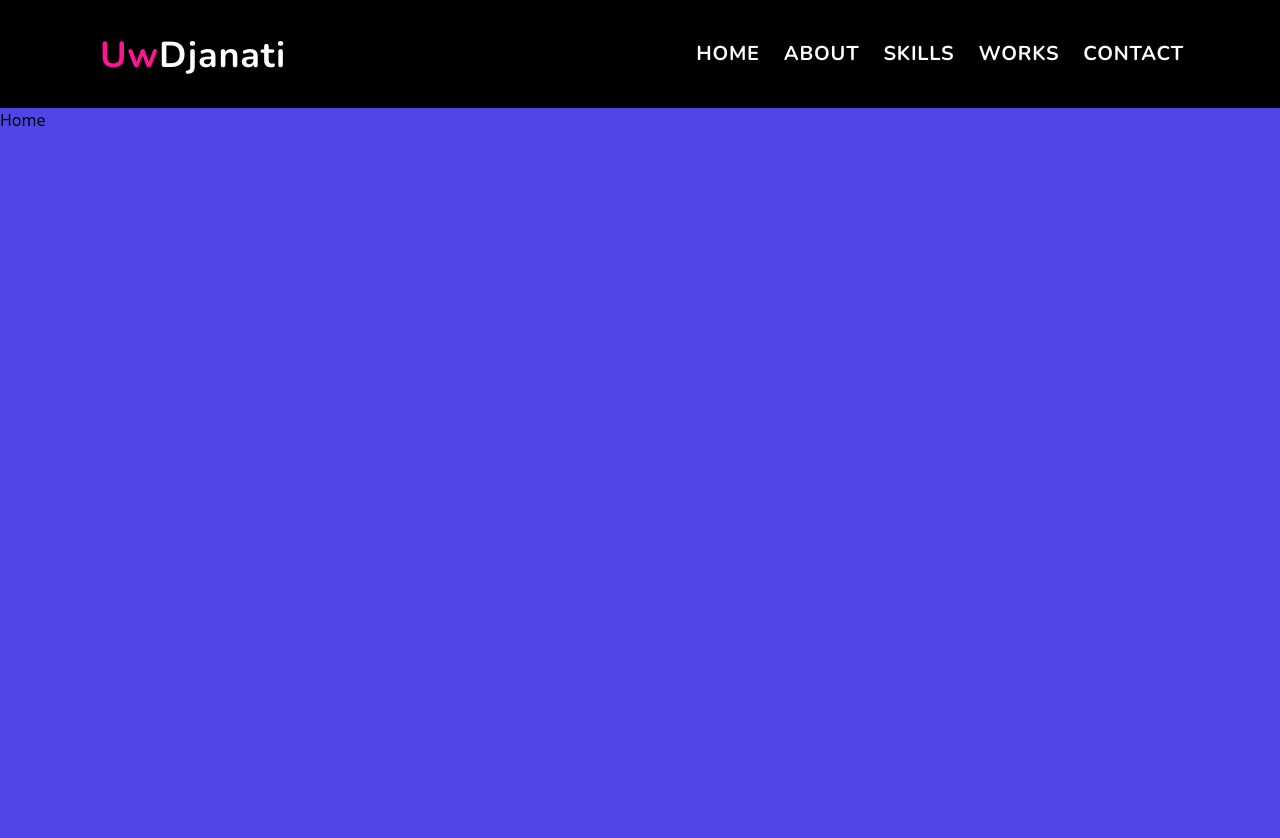
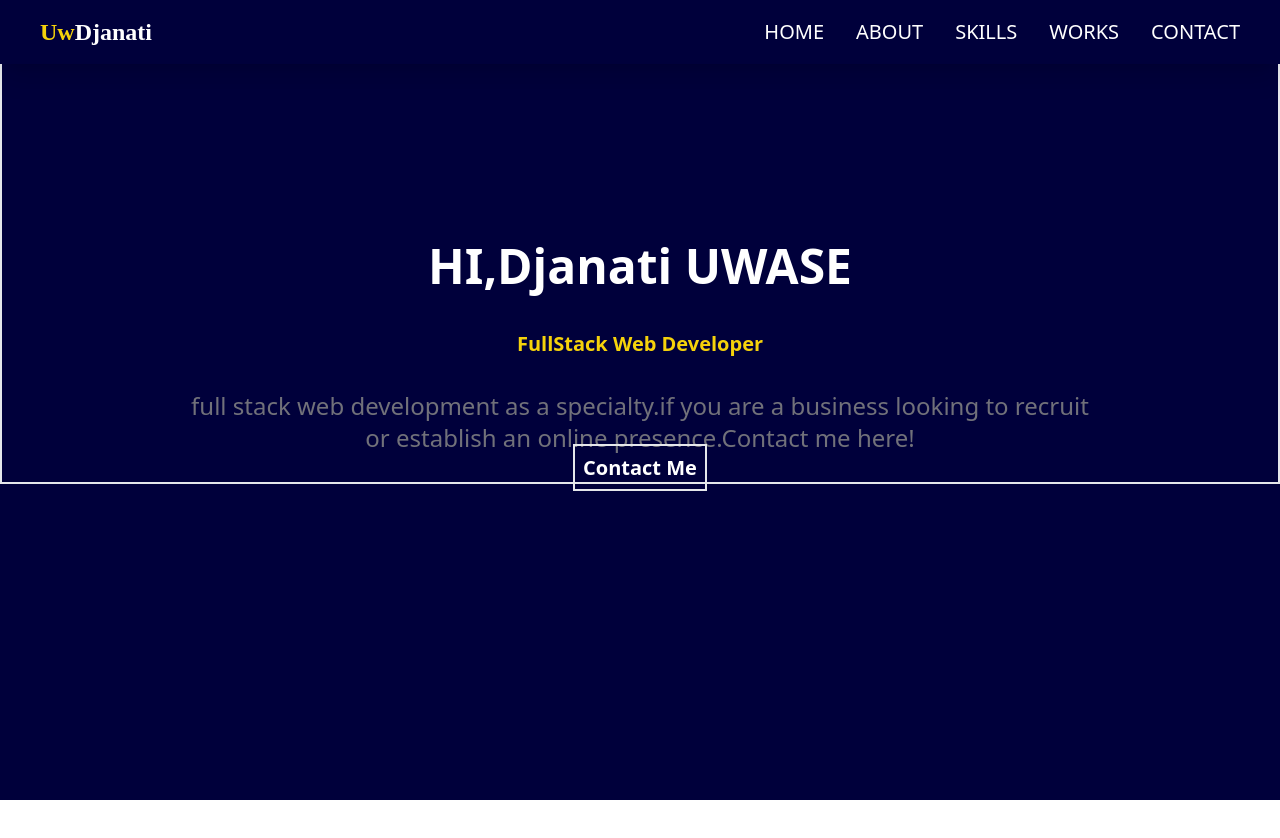
Before and after one commit to uwdjany/Personal-website-portfolio, a React (Create React App) app: page / in a window 1280 px wide. Shown: the top 838 px of the page. After the commit the page ends 800 px from the top, so only its background shows below. Built offline with nearby package versions, Linux system fonts and the light colour scheme.

Commit message:
home section added

```diff
--- a/src/App.js
+++ b/src/App.js
@@ -1,14 +1,14 @@
 import logo from './logo.svg';
 import './App.css';
 import Nav from './component/navBar';
-import Home from './component/home';
+import Home from './view/home';
 
 function App() {
   return (
     <>
     <Nav/>
 
-    <div className='w-full h-screen bg-indigo-600'>
+    <div className=''>
     <Home/>
     </div>
     </>
--- /dev/null
+++ b/src/component/buttonComponent.js
@@ -0,0 +1,15 @@
+import React from 'react'
+
+const Button = (props) => {
+  return (
+    <div className=''>
+
+
+    <a href="/" className='border-2 p-2 mt-4 text-xl font-bold text-white'>
+    {props.children}
+    </a>
+    </div>
+  )
+}
+
+export default Button
--- a/src/component/home.js
+++ /dev/null
@@ -1,9 +0,0 @@
-import React from 'react'
-
-const Home = () => {
-  return (
-    <div>Home</div>
-  )
-}
-
-export default Home
--- a/src/component/navBar.js
+++ b/src/component/navBar.js
@@ -8,44 +8,38 @@ const Nav = () => {
         {name:"works",link:"/"},
         {name:"contact",link:"/"},
     ]
-    const [open , setOpen]  = useState('false')
+    const [open , setOpen]  = useState(false)
   return (
 
-    <div className='md:flex md:justify-between py-6 bg-black text-white font-body tracking-wider font-bold block'>
-    <div className='flex justify-between px-5'>
-    <div className='md:text-4xl text-3xl md:mt-3 md:ml-20'>
+    <div className='shadow-xl w-full fixed  top-0 left-0'>
+    <div className="md:flex items-center justify-between bg-secondary py-4 md:px-10 px-7">
+    <div className='font-bold text-2xl cursor-pointer flex items-center font-[Poppins] text-gray-800  '>
+    <span className='text-4xl'>
+
+    </span>
+
     <span className='text-primary'>Uw</span>
-    <span>Djanati</span>
-    </div>
-    <div onClick={()=>setOpen(!open)} className=' text-white md:hidden text-4xl absolute right-8 top-6'>
-
-    <ion-icon name={open ? "close" : "menu"}></ion-icon>
-
-    </div>
+    <span className='text-white' >Djanati</span>
     </div>
 
+    <div onClick={()=>setOpen(!open)}
+    className='text-white text-4xl absolute right-8 top-4 cursor-pointer md:hidden'>
+    <ion-icon name={open ? 'close':'menu'}></ion-icon>
+    </div>
+    <ul className={`md:flex md:items-center md:pb-0 pb-12 uppercase absolute md:static bg-secondary md:z-auto z-[-1] left-0 w-full md:w-auto md:pl-0 pl-9 transition-all duration-500 ease-in ${open ? 'top-20' :'top-[-490px]'}`  }>
+  {
+       Links.map((link)=>(
+        <li key={link.name} className='md:ml-8 text-xl  md:my-0 my-7'>
+        <a href={link.link} className="hover:text-brightRed duration-500 text-white">{link.name}</a>
+        </li>
 
-    <nav className='md:text-xl px-4 text-xl justify-between mx-2 md:mr-20'>
-    <ul className={`md:flex md:gap-6 uppercase py-4 absolute md:static  bg-black md:z-auto z-[-1]left-0 w-full md:w-auto transition-all duration-500 ${open ? 'top-20' : 'top-[-490px]'}`}>
-
-
-    {Links.map((link)=>(
-        <li className='my-7 md:my-0'>
-        <a href={link.link} className="hover:text-primary transition ease-out duration-300">{link.name}</a>
-        </li>
-    )
-
-
-
-    )}
-
+       ))}
 
 
 
     </ul>
-    </nav>
 
-
+    </div>
 
     </div>
 
--- a/src/index.css
+++ b/src/index.css
@@ -1,5 +1,7 @@
 
-@import url("https://fonts.googleapis.com/css2?family=Nunito:ital,wght@0,200;0,300;0,400;0,500;0,600;0,700;0,800;0,900;0,1000;1,200;1,300;1,400;1,500;1,600;1,700;1,800;1,900;1,1000&family=Poppins:ital,wght@0,400;0,600;1,200&family=Roboto:wght@400;500;700&display=swap");
+
+@import url('https://fonts.googleapis.com/css2?family=Quicksand:wght@300;400;500;600;700&display=swap');
+
 @tailwind base;
 @tailwind components;
 @tailwind utilities;
--- /dev/null
+++ b/src/view/home.js
@@ -0,0 +1,47 @@
+import React from 'react'
+import Button from '../component/buttonComponent'
+
+const Home = () => {
+
+  const myIntro =[{
+    name:"Djanati UWASE",
+    careerTitle:"FullStack Web Developer",
+    body:"full stack web development as a specialty.if you are a business looking to recruit",
+    body2:"or establish an online presence.Contact me here!"
+  }]
+  return (
+    <section className='w-full h-screen bg-secondary'>
+
+
+
+    <div className='border-2 text-center pt-60'>
+    {myIntro.map((data)=>(
+      <div className=''>
+<div className='pb-30'>
+<h1 className='font-bold md:text-5xl text-3xl text-white'>
+      <span>HI,</span>
+      {data.name}</h1>
+
+      <h5 className='font-bold md:mt-10 md:text-xl mt-5 text-primary'>{data.careerTitle}</h5>
+      <p className='md:text-2xl pt-8 text-zinc-500 '>{data.body}</p>
+      <p className='md:text-2xl text-zinc-500'>{data.body2}</p>
+
+</div>
+</div>
+
+
+
+    ))}
+
+    <Button>Contact Me</Button>
+    </div>
+
+    </section>
+
+
+
+
+  )
+}
+
+export default Home
--- a/tailwind.config.js
+++ b/tailwind.config.js
@@ -42,7 +42,9 @@ module.exports = {
       fuchsia: colors.fuchsia,
       pink: colors.pink,
       rose: colors.rose,
-      primary:"#FF1493",
+      primary:"#f5d20b",
+      secondary:"#00003b",
+      third: "#3232bd"
     }),
     columns: {
       auto: 'auto',
```
